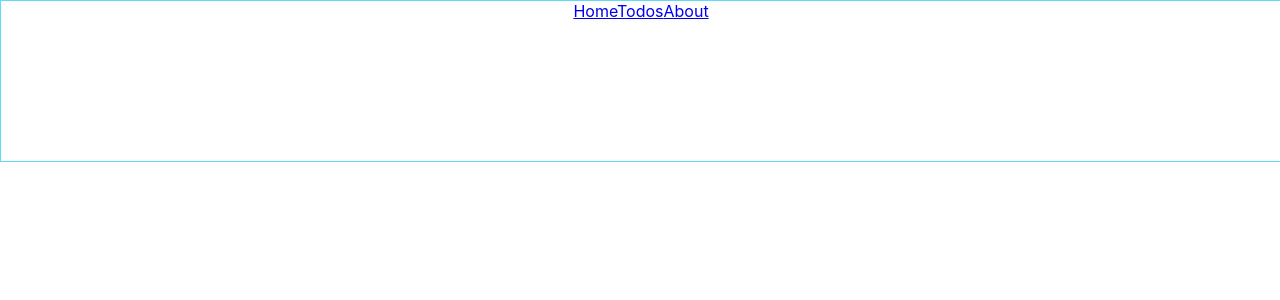
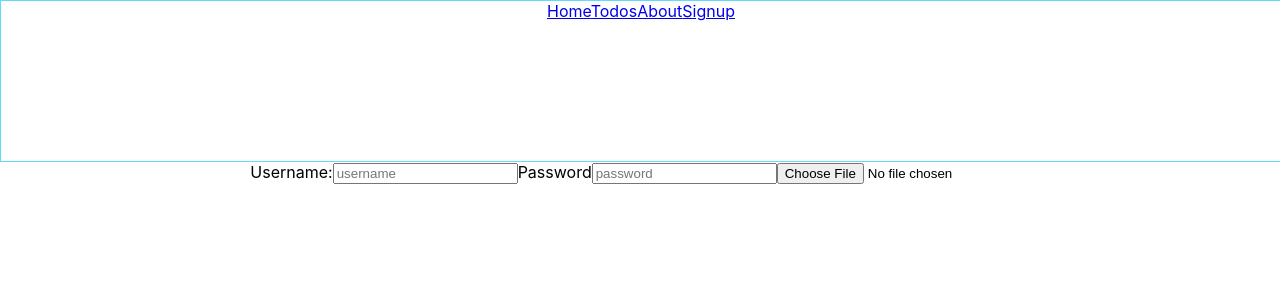
Before and after one commit to dizzyjaguar/goals-frontend, a React (Create React App) app: page /signup in a window 1280 px wide. Shown: the top 300 px of the page. Built offline with nearby package versions, Linux system fonts and the light colour scheme.

Commit message:
create basic shell of a form for signup, and create initial hook logic for signup

```diff
--- a/src/components/App/App.js
+++ b/src/components/App/App.js
@@ -11,6 +11,7 @@ import './App.css';
 import List from '../List/List';
 import Detail from '../Detail/Detail';
 import UpdateTodoForm from '../UpdateTodoForm/UpdateTodoForm';
+import Signup from '../User/Signup';
 
 
 
@@ -25,6 +26,7 @@ export default function App() {
           <Route exact path='/about' component={About} />
           <Route exact path='/todo/:_id' component={Detail} />
           <Route exact path='/todo/update/:_id' component={UpdateTodoForm} />
+          <Route exact path='/signup' component={Signup} />
           {/* <Route exact path='/tests/form' component={} /> */}
 
         </Switch>
--- a/src/components/Header/Header.js
+++ b/src/components/Header/Header.js
@@ -8,6 +8,7 @@ export default class Header extends Component {
         <Link to='/'>Home</Link>
         <Link to='/todos'>Todos</Link>
         <Link to='/about'>About</Link>
+        <Link to='/signup'>Signup</Link>
       </div>
     )
   }
--- a/src/components/User/Signup.js
+++ b/src/components/User/Signup.js
@@ -1,8 +1,25 @@
 import React from 'react';
+import { useSignup } from '../../hooks/authHooks/signupHooks';
 
 const Signup = () => {
+  const { values, handleChange } = useSignup();
+
   return (
     <>
+      <form className='Signup-form'>
+        <label>
+          Username:
+          <input name='username' type='text' value={values.username} onChange={handleChange} placeholder='username' />
+        </label>
+        <label>
+          Password
+          <input name='password' type='text' value={values.password} onChange={handleChange} placeholder='password' />
+        </label>
+        <label>
+          <input name='photo' type='file' />
+        </label>
+        {/* <button type='submit' onSubmit={console.log(values)}>Signup</button> */}
+      </form>
     </>
   )
 }
--- /dev/null
+++ b/src/hooks/authHooks/signupHooks.js
@@ -0,0 +1,23 @@
+import { useState } from 'react'
+
+export const useSignup = () => {
+  // add email field on the backend User model at somepoint
+  const [values, setValues] = useState({
+    username: '',
+    password: '',
+    photoUrl: ''
+  });
+
+  const handleChange = (event) => {
+    const { target } = event;
+    const { name, value } = target;
+    event.persist();
+
+    setValues({ ...values, [name]: value });
+  };
+
+  return {
+    values,
+    handleChange
+  }
+}
```
Also changed, not shown: src/services/Auth/authServices.js (+4 -3 lines).
